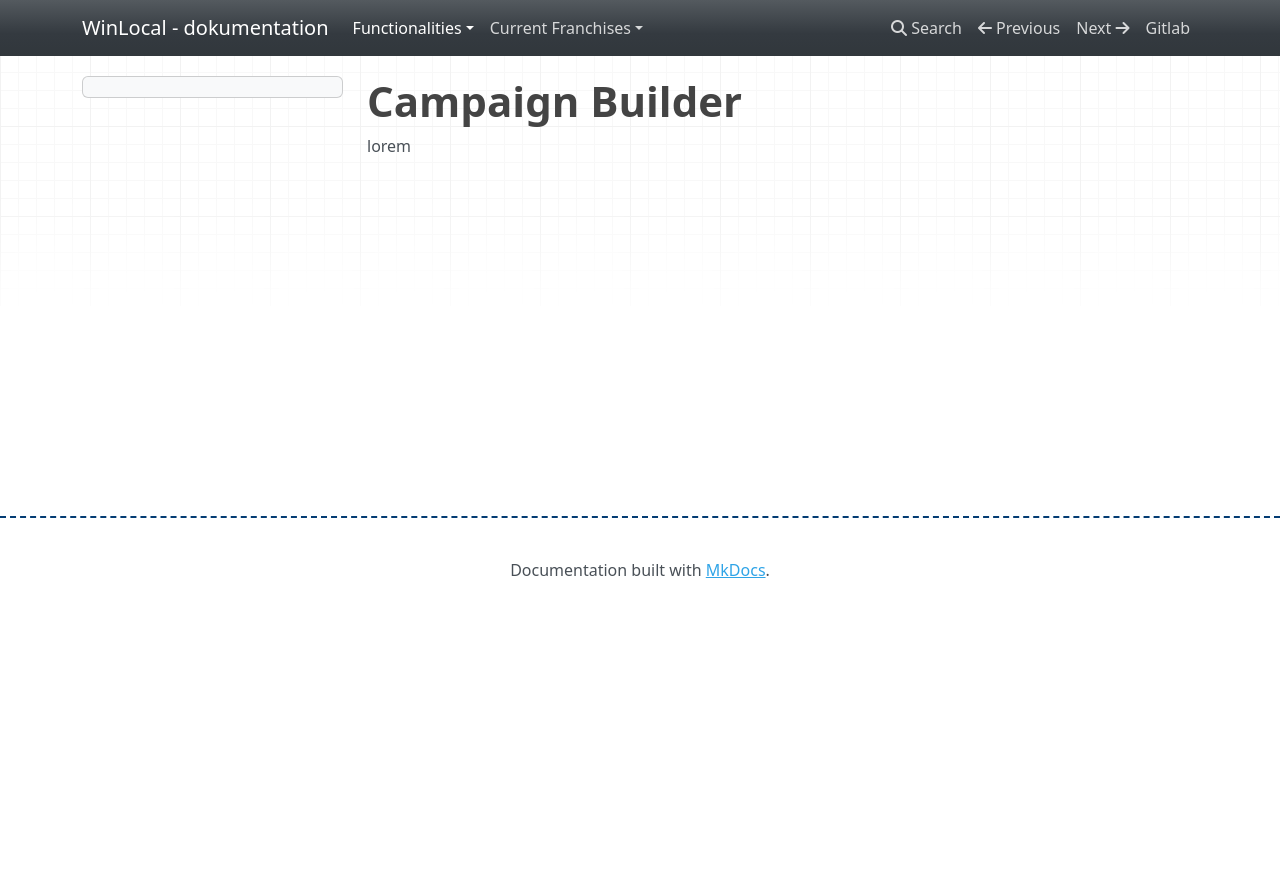
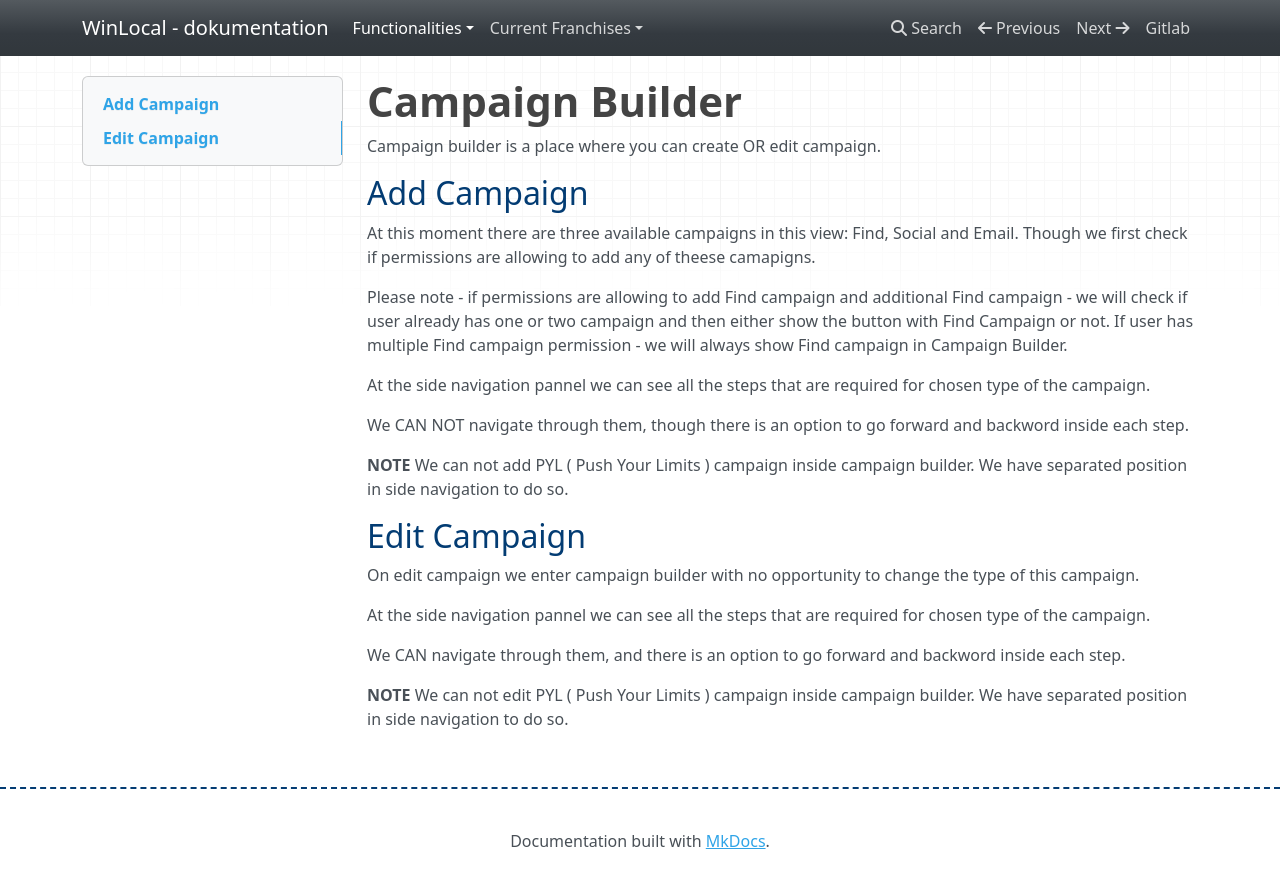
Before and after one commit to kalniei/wl-docs, an MkDocs documentation site: the page built from docs/main/campaign-builder.md, in a window 1280 px wide. Shown: the top 888 px of the page. Built offline with MkDocs 1.6.1, drawn with Linux system fonts in a browser that asks for light colours; nearby versions of some CDN libraries.

Commit message:
Campaign Builder

```diff
--- a/docs/main/campaign-builder.md
+++ b/docs/main/campaign-builder.md
@@ -1,3 +1,26 @@
 ###### Campaign Builder
 
-lorem
+Campaign builder is a place where you can create OR edit campaign.
+
+## Add Campaign
+
+At this moment there are three available campaigns in this view: Find, Social and Email.
+Though we first check if permissions are allowing to add any of theese camapigns.
+
+Please note - if permissions are allowing to add Find campaign and additional Find campaign - we will check if user already has one or two campaign and then either show the button with Find Campaign or not. If user has multiple Find campaign permission - we will always show Find campaign in Campaign Builder.
+
+At the side navigation pannel we can see all the steps that are required for chosen type of the campaign.
+
+We CAN NOT navigate through them, though there is an option to go forward and backword inside each step.
+
+**NOTE** We can not add PYL ( Push Your Limits ) campaign inside campaign builder. We have separated position in side navigation to do so.
+
+## Edit Campaign
+
+On edit campaign we enter campaign builder with no opportunity to change the type of this campaign.
+
+At the side navigation pannel we can see all the steps that are required for chosen type of the campaign.
+
+We CAN navigate through them, and there is an option to go forward and backword inside each step.
+
+**NOTE** We can not edit PYL ( Push Your Limits ) campaign inside campaign builder. We have separated position in side navigation to do so.
```
